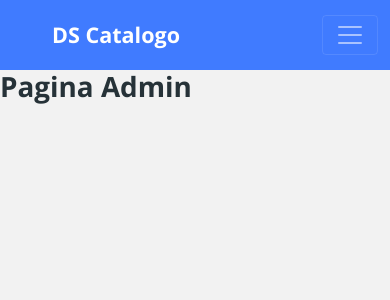
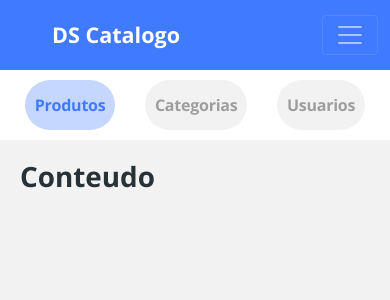
Before and after one commit to Wagner-Ricardo/BootCamp_DevSupeior_DsCatalog, a React (Create React App) app in the folder FrontEnd/frontweb/: page /admin in a window 390 px wide. Shown: the top 300 px of the page. Built offline with nearby package versions, Linux system fonts and the light colour scheme.

Commit message:
Admin Navbar layout mobile

```diff
--- /dev/null
+++ b/FrontEnd/frontweb/src/pages/Admin/Navbar/index.tsx
@@ -0,0 +1,26 @@
+import './styles.css';
+const Navbar = () => {
+  return (
+    <nav className="admin-nav-container">
+      <ul>
+        <li>
+          <a href="link" className="admin-nav-item active">
+            <p>Produtos</p>
+          </a>
+        </li>
+        <li>
+          <a href="link" className="admin-nav-item">
+            <p>Categorias</p>
+          </a>
+        </li>
+        <li>
+          <a href="link" className="admin-nav-item">
+            <p>Usuarios</p>
+          </a>
+        </li>
+      </ul>
+    </nav>
+  );
+};
+
+export default Navbar;
--- /dev/null
+++ b/FrontEnd/frontweb/src/pages/Admin/Navbar/styles.css
@@ -0,0 +1,34 @@
+ul{
+    display: flex;
+    justify-content: space-around;
+    list-style-type: none;
+    margin: 0;
+    padding: 0;
+}
+
+.admin-nav-container{
+    padding: 10px;
+    background-color: #FFFF;
+}
+.admin-nav-item{
+    display: flex;
+    justify-content: center;
+    align-items: center;
+    height: 50px;
+    background-color: #f2f2f2;
+    border-radius: 100px;
+    padding: 0 10px;
+    font-size: 16px;
+    font-weight: bold;
+    letter-spacing: -0.015em;
+    color: #9e9e9e;
+
+}
+
+.admin-nav-item.active{
+    background: rgba(64, 123, 255, 0.3);
+    color:#407BFF;
+}
+.admin-nav-item p{
+    margin-bottom: 0;
+}
--- a/FrontEnd/frontweb/src/pages/Admin/index.tsx
+++ b/FrontEnd/frontweb/src/pages/Admin/index.tsx
@@ -1,4 +1,14 @@
+
+import Navbar from './Navbar';
+import './styles.css';
 const Admin = () => {
-  return <h1>Pagina Admin</h1>;
+  return (
+    <div className="admin-container">
+      <Navbar/>
+      <div className="admin-content">
+        <h1>Conteudo</h1>
+      </div>
+    </div>
+  );
 };
 export default Admin;
--- /dev/null
+++ b/FrontEnd/frontweb/src/pages/Admin/styles.css
@@ -0,0 +1,19 @@
+
+.admin-container{
+    display: flex;
+    flex-direction: column;
+}
+
+.admin-content{
+    padding: 20px;
+}
+
+@media (min-width: 1200px){
+    .admin-container{
+        flex-direction: row;
+    }
+
+    .admin-content{
+        flex: 1;
+    }
+}
```
